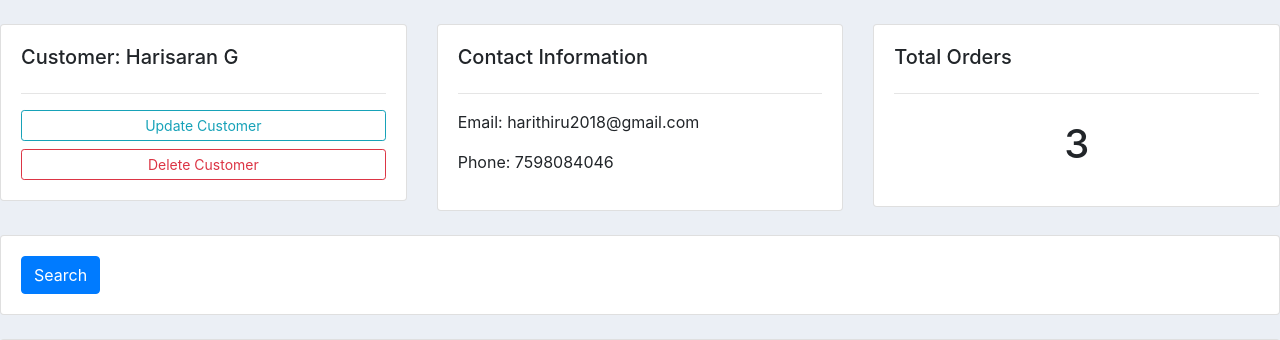
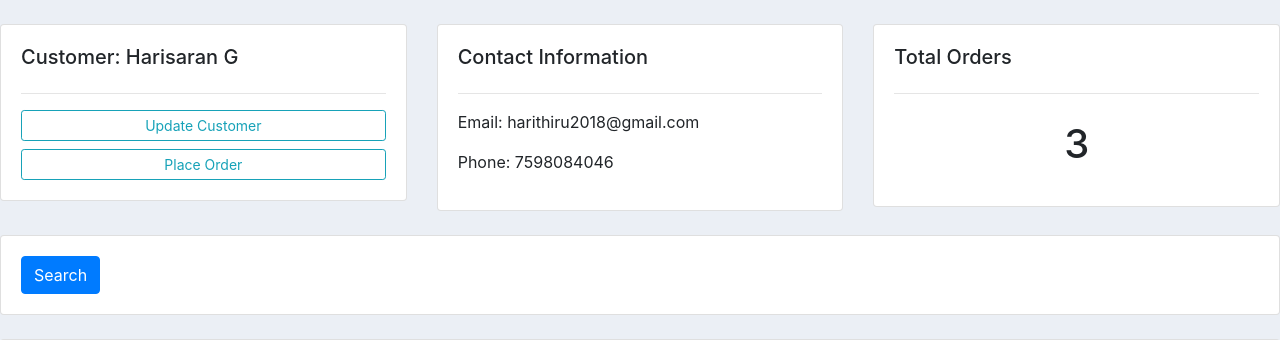
Before and after one commit to harisarang/CRM-Django, a Django app: page /customer/1/ in a window 1280 px wide. Shown: the part 59-399 px from the top of the page. Run offline with Django 3.2, Linux system fonts and the light colour scheme; data comes from the database, SQL or seed files in the repository; both versions use the stored data as it was after the commit; some libraries are stand-ins or nearby versions.

Commit message:
Inline Formsets

```diff
--- a/accounts/templates/accounts/customer.html
+++ b/accounts/templates/accounts/customer.html
@@ -8,7 +8,7 @@
 			<h5>Customer: {{ customer.name }} </h5>
 			<hr>
 			<a class="btn btn-outline-info  btn-sm btn-block" href="">Update Customer</a>
-			<a class="btn btn-outline-danger  btn-sm btn-block" href="">Delete Customer</a>
+			<a class="btn btn-outline-info  btn-sm btn-block" href="{% url 'create_order' customer.id %}">Place Order</a>
 
 		</div>
 	</div>
--- a/accounts/templates/accounts/dashboard.html
+++ b/accounts/templates/accounts/dashboard.html
@@ -29,7 +29,6 @@
             <h5>LAST 5 ORDERS</h5>
             <hr>
             <div class="card card-body">
-                <a class="btn btn-primary  btn-sm btn-block" href="{% url 'create_order' %}">Create Order</a>
                 <table class="table table-sm">
                     <tr>
                         <th>Product</th>
--- a/accounts/templates/accounts/order_form.html
+++ b/accounts/templates/accounts/order_form.html
@@ -6,7 +6,11 @@
         <div class="card card-body">
             <form action="" method="POST">
                 {% csrf_token %}
-                {{ form }}
+                {{ formset.management_form }}
+                {% for form in formset %}
+                    {{ form }}
+                    <hr>
+                {% endfor %}
                 <input type="submit" name="submit">
             </form>
         </div>
--- a/accounts/urls.py
+++ b/accounts/urls.py
@@ -5,7 +5,7 @@ urlpatterns = [
     path('', views.home, name="home"),
     path('customer/<str:pk>/', views.customer, name="customer"),
     path('product/', views.product, name="product"),
-    path('create_order/', views.createOrder, name="create_order"),
+    path('create_order/<str:pk>', views.createOrder, name="create_order"),
     path('update_order/<str:pk>', views.updateOrder, name="update_order"),
     path('delete_order/<str:pk>', views.deleteOrder, name="delete_order")
 ]
--- a/accounts/views.py
+++ b/accounts/views.py
@@ -1,5 +1,6 @@
 from django.shortcuts import render, redirect
 from django.http import HttpResponse
+from django.forms import inlineformset_factory
 from .models import *
 from .forms import OrderForm
 # Create your views here.
@@ -33,17 +34,22 @@ def product(request):
     products = Product.objects.all()
     return render(request, 'accounts/products.html', {'products': products})
 
-def createOrder(request):
-    form = OrderForm()
+def createOrder(request, pk):
+    OrderFormSet = inlineformset_factory(Customer, Order, fields=('product', 'status'), extra=10)
+    customer = Customer.objects.get(id=pk)
+    formset = OrderFormSet(queryset=Order.objects.none() ,instance=customer)
+    # form = OrderForm(initial={
+    #     'customer': customer,
+    # })
     if request.method == 'POST':
         # print('Printing POST', request.POST)
-        form = OrderForm(request.POST)
-        if form.is_valid():
-            form.save()
+        formset = OrderFormSet(request.POST, instance=customer)
+        if formset.is_valid():
+            formset.save()
             return redirect('/')
 
     context = {
-        'form': form,
+        'formset': formset,
     }
     return render(request, 'accounts/order_form.html', context)
 
```
Also changed, not shown: db.sqlite3.
